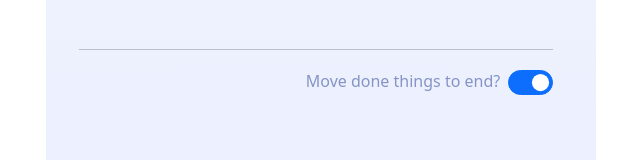
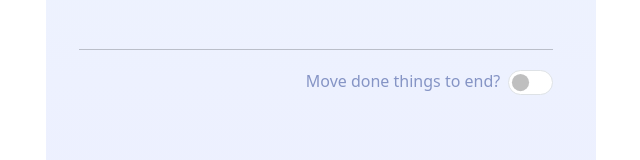
Before and after one commit to Emer0724/todo-list, a React (Create React App) app: page / in a window 1280 px wide. Shown: the part 453-613 px from the top of the page, without its empty margins (319-959 px from the left). Built offline with nearby package versions, Linux system fonts and the light colour scheme.

Commit message:
10/09 1515

```diff
--- a/src/App.js
+++ b/src/App.js
@@ -90,7 +90,6 @@ const sortTask = ()=>{
       <p>Move done things to end?</p>
       </div>
         <Switch setIsSorted={setIsSorted}/>
-        {/* <Switch /> */}
       </div>
         <div className="add">
           <h3 className='text'>Add to list</h3>
--- a/src/component/Switch.js
+++ b/src/component/Switch.js
@@ -9,7 +9,7 @@ export default function Switch(props) {
 
   const modeChange = ()=>{
     setIsOn(!isOn)
-    setIsSorted(isOn)
+    setIsSorted(!isOn)
   }
   return (
     <>
@@ -18,7 +18,7 @@ export default function Switch(props) {
       className={`form-check-input ${styles.ss}`}
       type="checkbox"
       role="switch"
-      checked={!isOn} //連動狀態
+      checked={isOn} //連動狀態
       onChange={modeChange}
       />
     </div>
```
